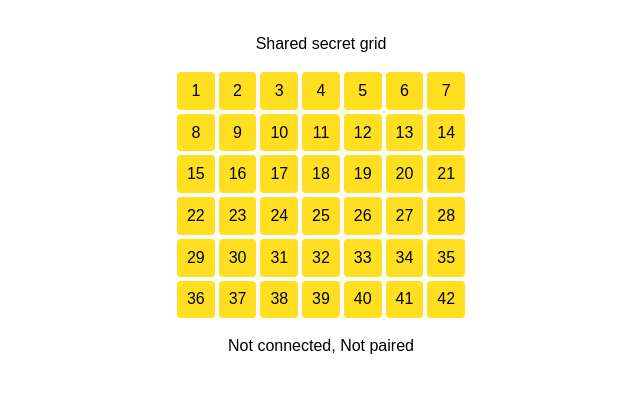
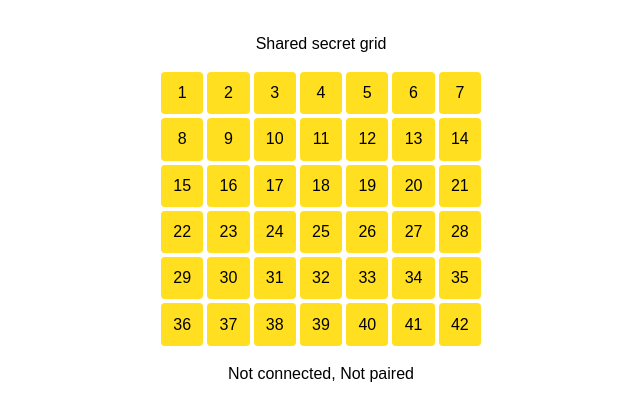
Before and after one commit to marinm/shared-secret-grid, a React (Vite) app: page / in a window 1280 px wide. Shown: the top 420 px of the page, without its empty margins (319-959 px from the left). Built offline with nearby package versions, Linux system fonts and the light colour scheme.

Commit message:
min-w-xs

```diff
--- a/src/components/Grid.tsx
+++ b/src/components/Grid.tsx
@@ -32,7 +32,7 @@ export default function Grid({ rows, columns, onSelectedChange }: Props) {
   }
 
   return (
-    <div className={`min-w-2xs max-w-md grid grid-cols-${columns} gap-1`}>
+    <div className={`min-w-xs max-w-lg grid grid-cols-${columns} gap-1`}>
       {sequence(numCells).map((i) => (
         <div
           className={`aspect-square ${selected.has(i) ? "bg-blue-500" : "bg-yellow-300"} rounded flex justify-center items-center cursor-pointer transition-colors duration-300`}
```
